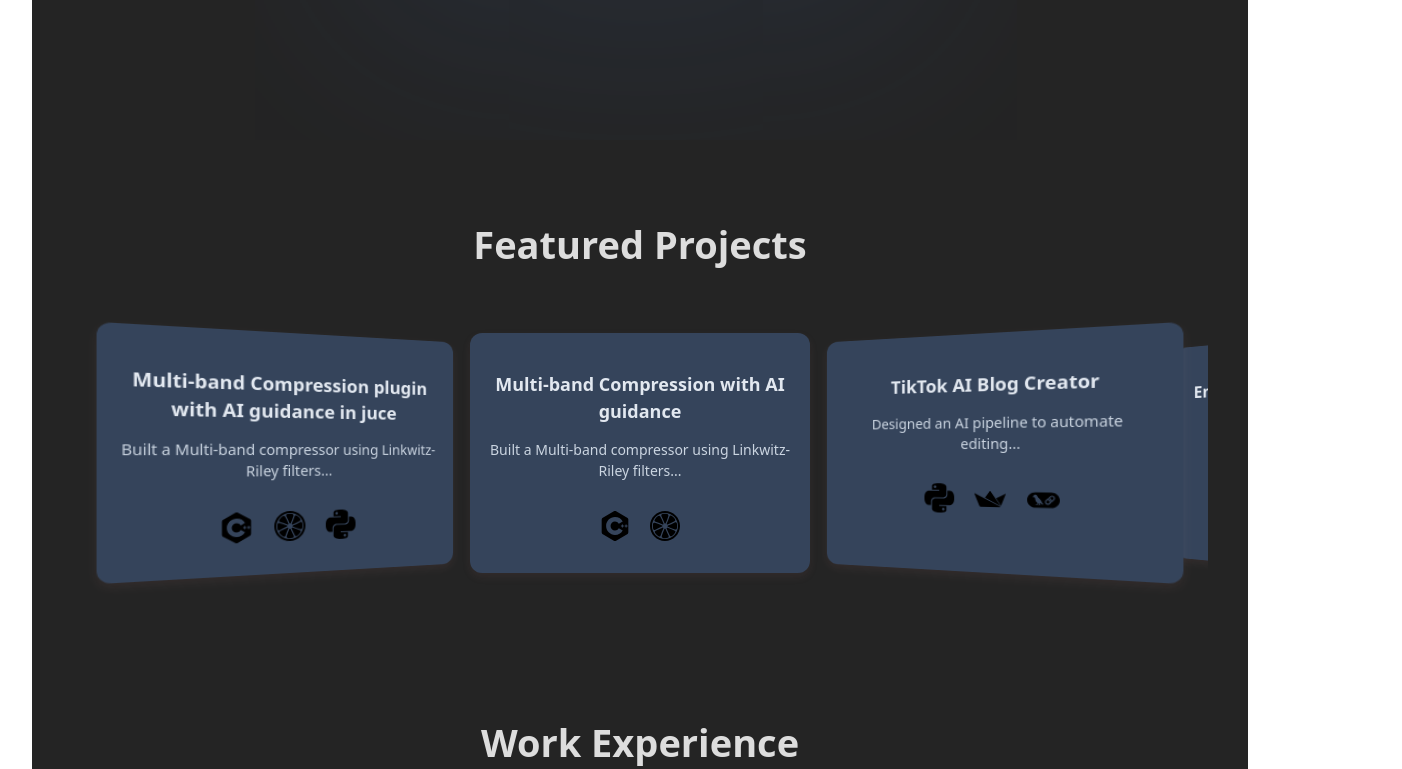
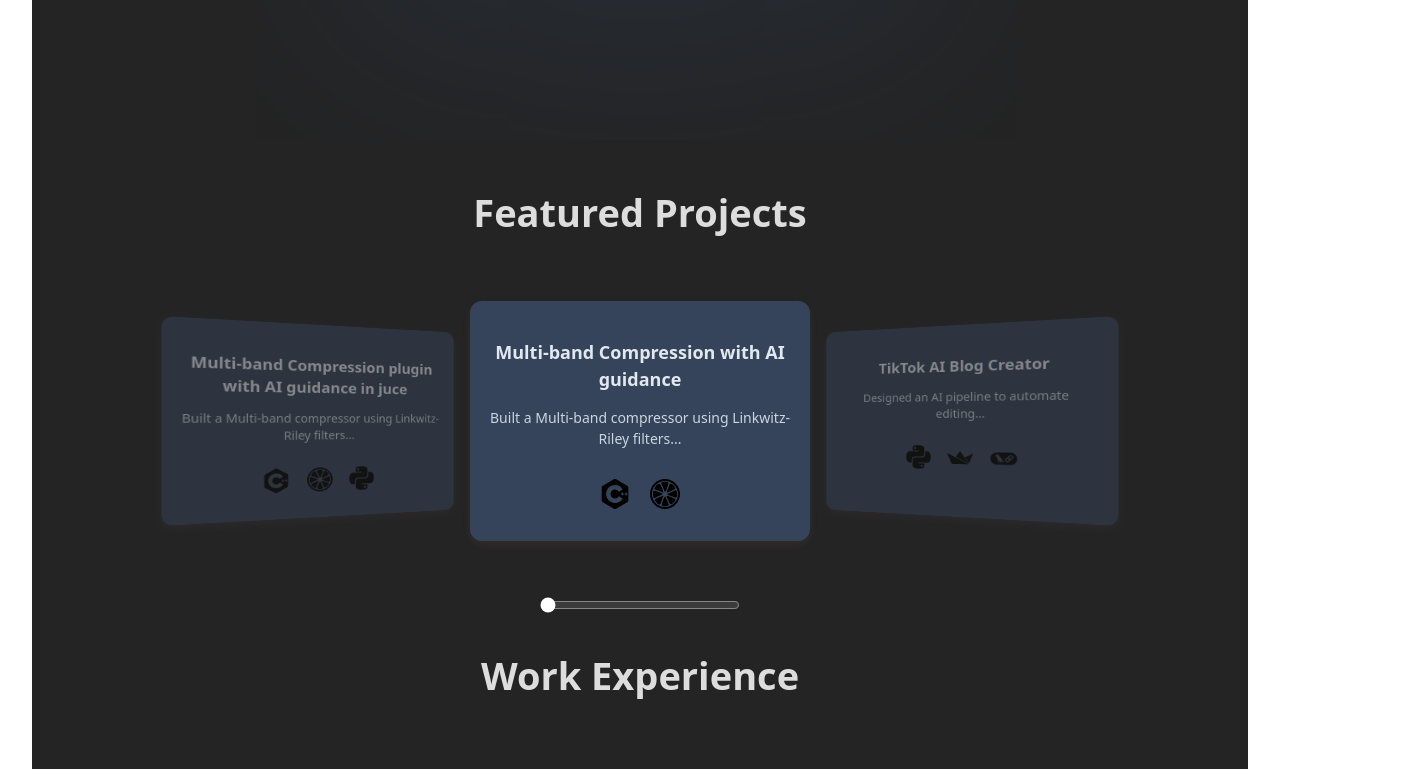
Before and after one commit to Avinash-glitch/portfolio, a React (Vite) app: page / in a window 1280 px wide. Shown: the part 1131-1900 px from the top of the page, 1402 px wide, since content can reach past the window. Built offline with nearby package versions, Linux system fonts and the light colour scheme.

Commit message:
Updated project section with swipe,links for github

```diff
--- a/src/components/ProjectCard.jsx
+++ b/src/components/ProjectCard.jsx
@@ -115,14 +115,14 @@ function ProjectCard({ title, description, tech, link }) {
           left: 0,
           height: "40px",
           width: "100%",
-          background: "linear-gradient(to left, rgba(74, 70, 70, 0.4), transparent)",
+          background: "linear-gradient(to left, rgba(38, 34, 34, 0.4), transparent)",
           display: "flex",
           alignItems: "center",
           justifyContent: "right",
           borderTopRightRadius: "12px",
           borderBottomRightRadius: "12px",
-          color: "#e4e4e4",
-          fontWeight: 600,
+          color: "#ffffff",
+          fontWeight: 800,
           textDecoration: "none",
           opacity: isHovered ? 0.4 : 0,
           transition: "opacity 0.3s ease",
@@ -132,7 +132,7 @@ function ProjectCard({ title, description, tech, link }) {
         }}
         onClick={(e) => e.stopPropagation()}
       >
-        See more →
+        View Github Repo →
       </a>
     </div>
   );
--- a/src/components/Projects.jsx
+++ b/src/components/Projects.jsx
@@ -4,12 +4,14 @@ import ProjectCard from "./ProjectCard";
 function Projects() {
   const [activeIndex, setActiveIndex] = useState(0);
   const [isHovered, setIsHovered] = useState(false);
-
+  const [startX, setStartX] = useState(null);
+  const minSwipeDistance = 50;
   const projects = [
     {
       title: "Multi-band Compression with AI guidance",
       description: "Built a Multi-band compressor using Linkwitz-Riley filters...",
       tech: ["cpp", "juce"],
+      link: 'https://github.com/Avinash-glitch/multiBandCompressor_Mixer'
     },
     {
       title: "TikTok AI Blog Creator",
@@ -37,14 +39,34 @@ function Projects() {
       setActiveIndex((prev) => (prev + 1) % total);
     }
   };
+  const onWheel = (e) => {
+  e.preventDefault();
+  if (Math.abs(e.deltaX) > Math.abs(e.deltaY)) {
+    if (e.deltaX > 20) rotate("right");
+    else if (e.deltaX < -20) rotate("left");
+  }
+  };
+  const onPointerDown = (e) => {
+  setStartX(e.clientX);
+    };
+
+  const onPointerUp = (e) => {
+    if (!startX) return;
+
+    const distance = startX - e.clientX;
+
+    if (distance > minSwipeDistance) {
+      rotate("right");
+    } else if (distance < -minSwipeDistance) {
+      rotate("left");
+    }
+
+    setStartX(null);
+  };
 
   return (
-    <section
-      style={{
-        padding: "80px 20px",
-        position: "relative",
-        overflow: "hidden",
-      }}
+    <section style={{ marginTop: "80px" }}
+
       onMouseEnter={() => setIsHovered(true)}
       onMouseLeave={() => setIsHovered(false)}
     >
@@ -69,6 +91,9 @@ function Projects() {
 
       {/* Carousel */}
       <div
+          onPointerDown={onPointerDown}
+          onPointerUp={onPointerUp}
+          onWheel={onWheel}
           style={{
             position: "relative",
             height: "300px",
@@ -76,8 +101,11 @@ function Projects() {
             alignItems: "center",
             justifyContent: "center",
             perspective: "1000px",
+            userSelect: "none",
+            touchAction: "pan-y",
           }}
         >
+
         {projects.map((project, index) => {
           // Circular offset calculation
           let offset = index - activeIndex;
@@ -92,17 +120,35 @@ function Projects() {
                   position: "absolute",
                   transition: "all 0.5s ease",
                   transform: `
-                  translateX(${offset * 350}px)
+                    translateX(${offset * 320}px)
+                    scale(${Math.abs(offset) === 0 ? 1 : 0.8})
                     rotateY(${offset * -30}deg)
                   `,
-                opacity: Math.abs(offset) > 2 ? 0 : 1,
+                  opacity: Math.abs(offset) > 1 ? 0 : Math.abs(offset) === 0 ? 1 : 0.5,
                   zIndex: total - Math.abs(offset),
+                  pointerEvents: Math.abs(offset) > 1 ? "none" : "auto",
                 }}
             >
               <ProjectCard {...project} />
             </div>
           );
         })}
+        </div>
+
+      {/* Draggable progress bar */}
+      <div style={{ display: "flex", justifyContent: "center", marginTop: "24px" }}>
+        <input
+          type="range"
+          min={0}
+          max={total - 1}
+          value={activeIndex}
+          onChange={(e) => setActiveIndex(Number(e.target.value))}
+          style={{
+            width: "200px",
+            accentColor: "#fff",
+            cursor: "pointer",
+          }}
+        />
       </div>
     </section>
   );
```
Lines whose indentation alone changed are shown as unchanged.
